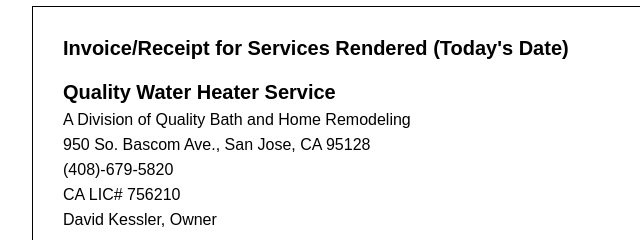
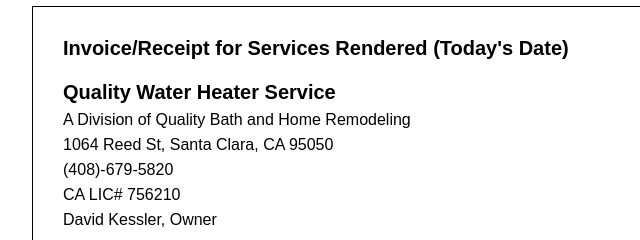
Before and after one commit to smartsiteweb/quality-water-heater-service, a plain HTML site: page invoice.html in a window 1280 px wide. Shown: the part 1380-1620 px from the top of the page, 252-892 px from the left. Drawn offline with Linux system fonts and the light colour scheme; a script that the page names is missing.

Commit message:
invoice address update

```diff
--- a/invoice.html
+++ b/invoice.html
@@ -97,7 +97,7 @@
       <div id="biller">
         <h1> Quality Water Heater Service </h1>
         <h2> A Division of Quality Bath and Home Remodeling </h2>
-        <h2> 950 So. Bascom Ave., San Jose, CA 95128 </h2>
+        <h2> 1064 Reed St, Santa Clara, CA 95050 </h2>
         <h2> (408)-679-5820 </h2>
         <h2> CA LIC# 756210 </h2>
         <h2> David Kessler, Owner </h2>
```
